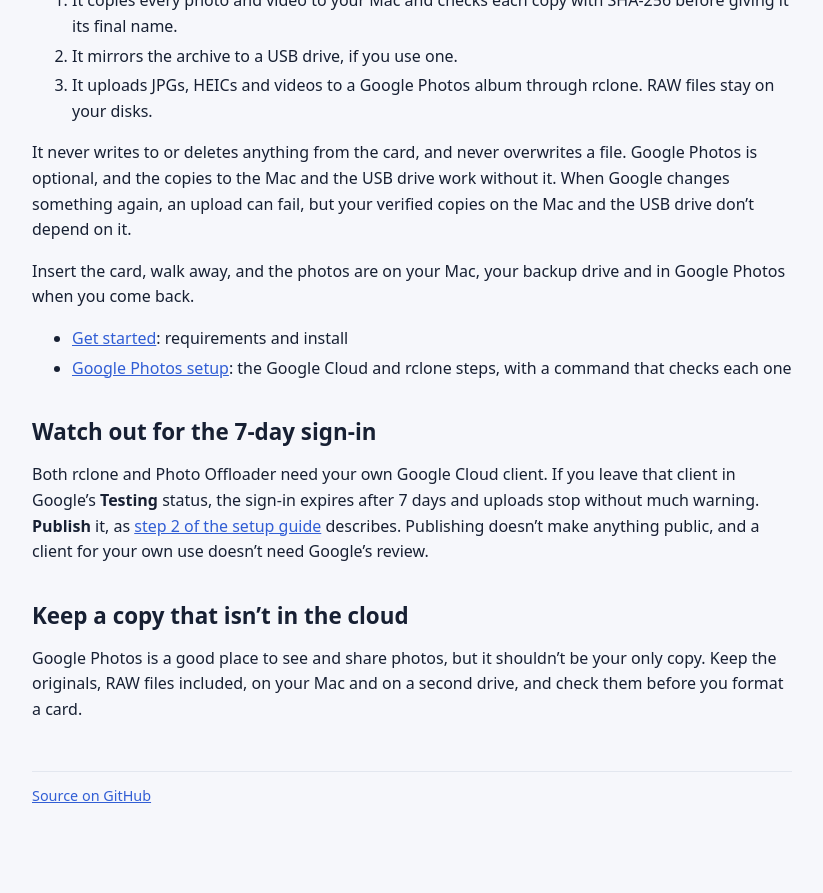
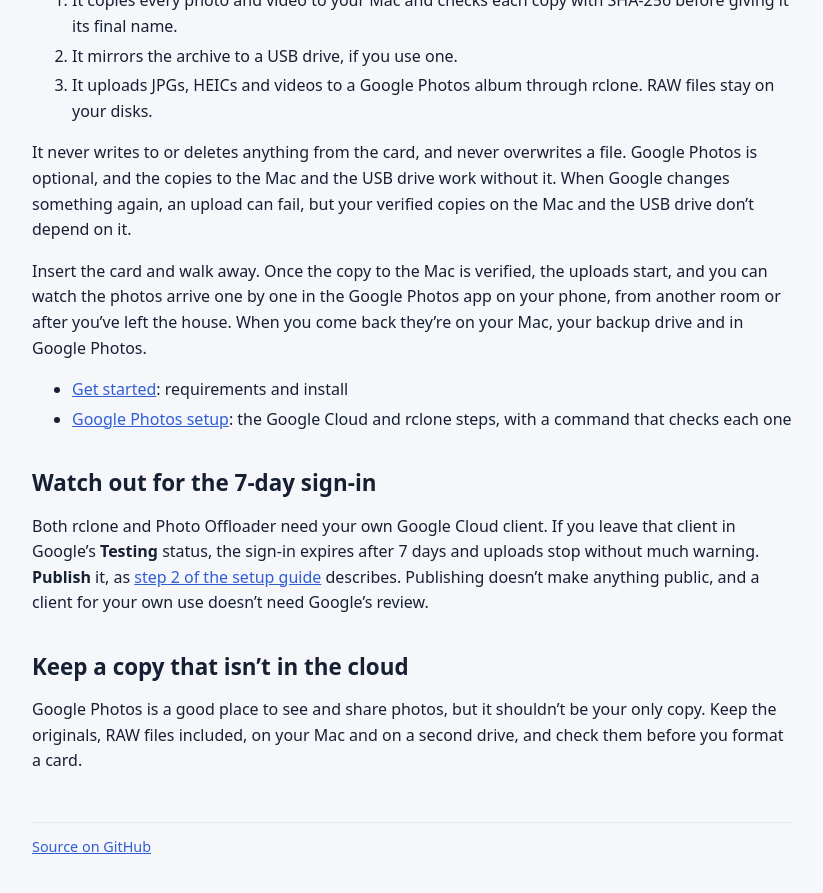
Before and after one commit to devturner/photo_offloader, a Jekyll site: the page built from docs/google-drive-stopped-uploading.md, in a window 1280 px wide and 900 px high, scrolled down 1491 px. Shown: the top 893 px of the window, without its empty margins (228-1051 px from the left). Built offline with Jekyll 4.4.1, drawn with Linux system fonts in a browser that asks for light colours; our own code applies the rules of GitHub Pages for plain Markdown files; before the commit the page ends 2346 px from its top, so only the background shows below that.

Commit message:
Say you can watch the uploads arrive on your phone
That's the part people with a camera notice: the photos show up in the
Google Photos app on the phone while they're away from the Mac.

Co-Authored-By: Claude Opus 5.5 <noreply@anthropic.com>

```diff
--- a/docs/google-drive-stopped-uploading.md
+++ b/docs/google-drive-stopped-uploading.md
@@ -63,8 +63,10 @@ is optional, and the copies to the Mac and the USB drive work without it. When G
 something again, an upload can fail, but your verified copies on the Mac and the USB drive don't
 depend on it.
 
-Insert the card, walk away, and the photos are on your Mac, your backup drive and in Google
-Photos when you come back.
+Insert the card and walk away. Once the copy to the Mac is verified, the uploads start, and you can
+watch the photos arrive one by one in the Google Photos app on your phone, from another room or
+after you've left the house. When you come back they're on your Mac, your backup drive and in
+Google Photos.
 
 - [Get started](../README.md): requirements and install
 - [Google Photos setup](google-photos.md): the Google Cloud and rclone steps, with a command that
```
